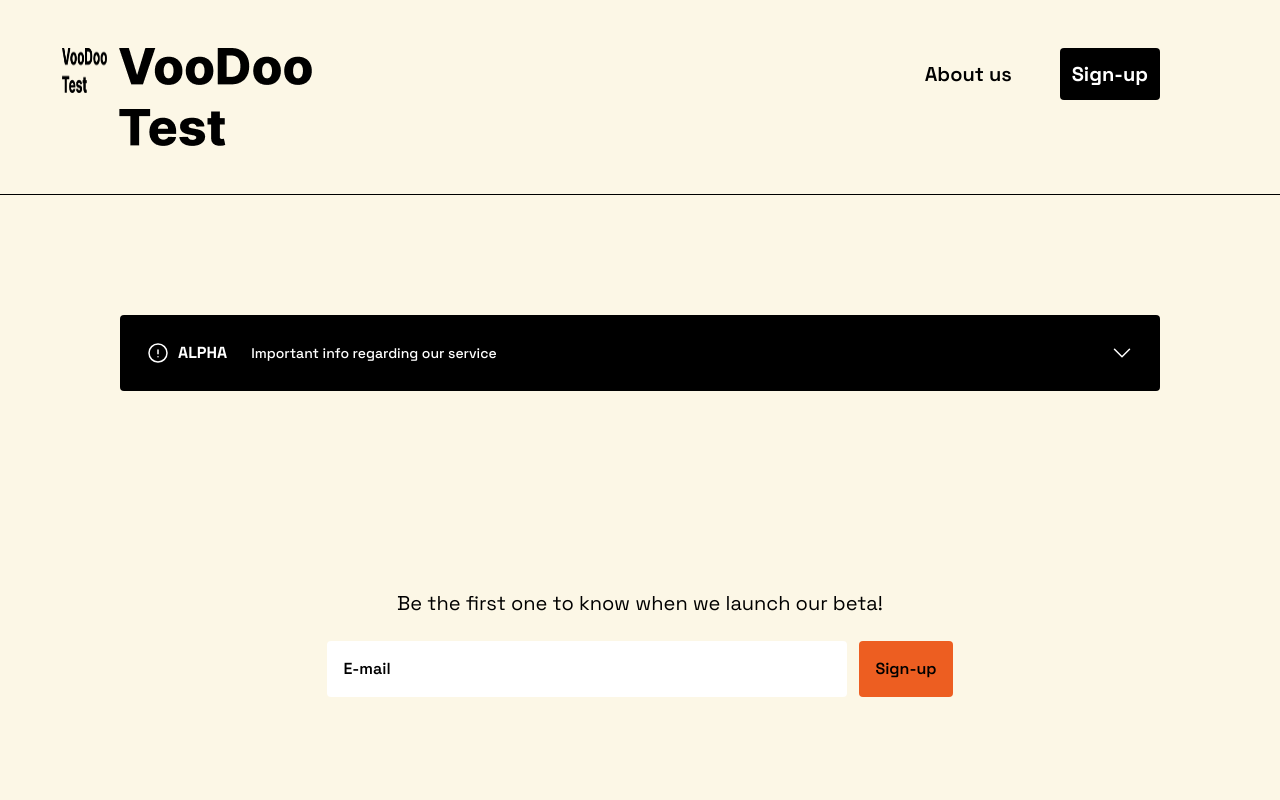
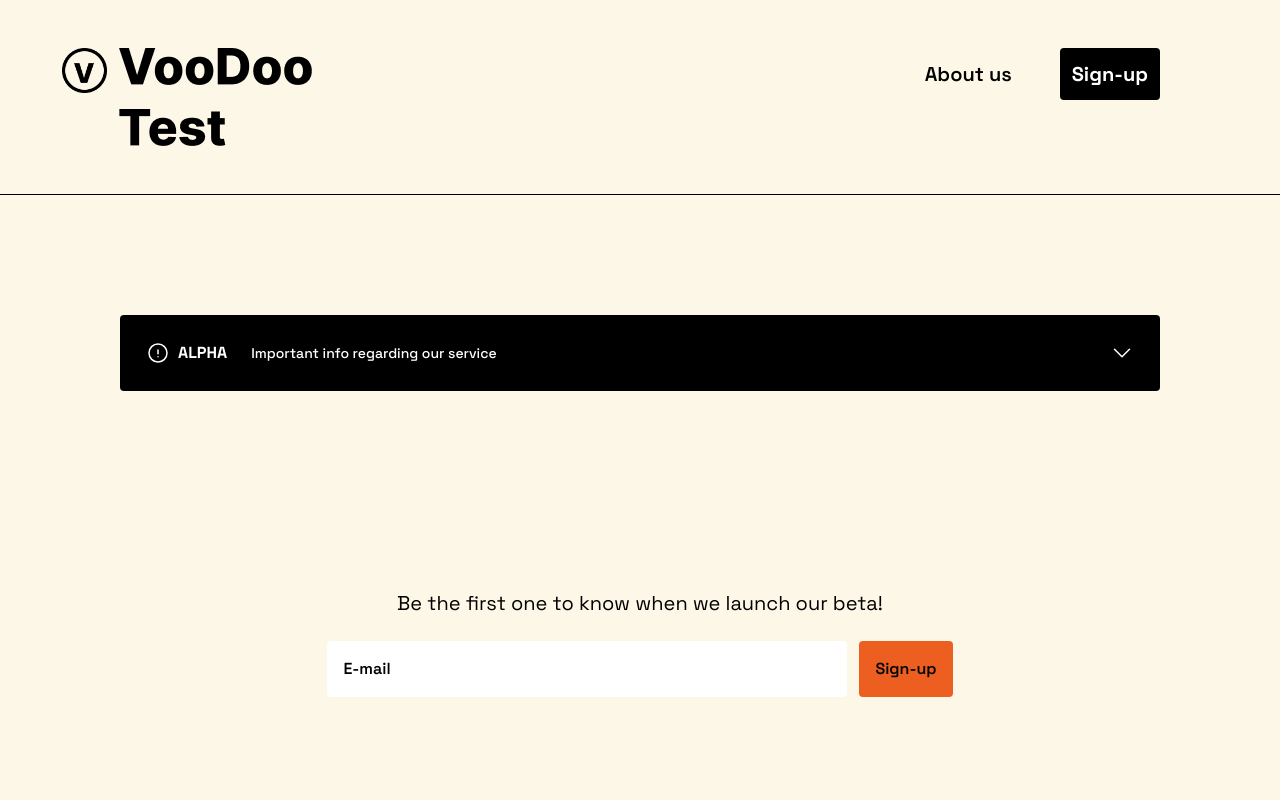
Before and after one commit to SarginKirill/nativeShop, a website: page index.html in a window 1280 px wide. Shown: the top 800 px of the page. Drawn offline with nearby package versions, Linux system fonts and the light colour scheme; no server answers; files whose address does not match are found by name.

Commit message:
fix logo

```diff
--- a/index.html
+++ b/index.html
@@ -27,7 +27,7 @@
       <div class="flex items-start gap-1 md:gap-3">
         <img
           class="w-[23px] h-[23px] md:w-[45px] md:h-[45px]"
-          src="./assets/VooDoo Test.png"
+          src="./assets/logo.png"
           alt="logotype"
         />
         <img
@@ -160,7 +160,7 @@
       <div class="flex justify-center md:w-1/5">
         <img
           class="w-[80px] h-[80px] md:max-w-[82px] md:h-[82px]"
-          src="./assets//_2C.png"
+          src="./assets/logo.png"
           alt="logo"
         />
       </div>
```
Also changed, not shown: assets/logo.png (renamed from assets/_2C.png).
